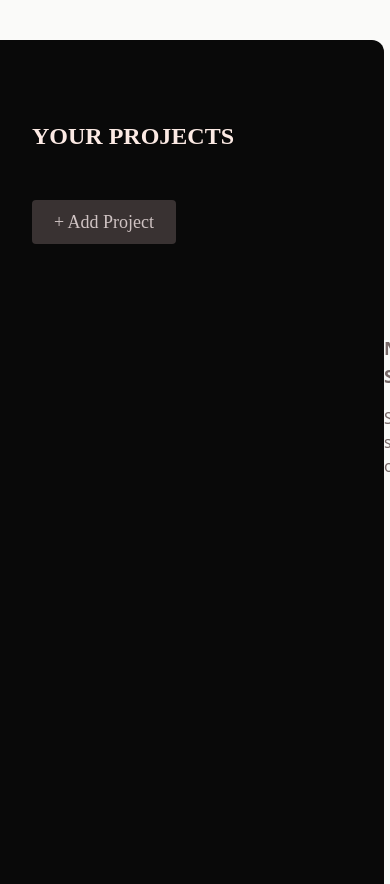
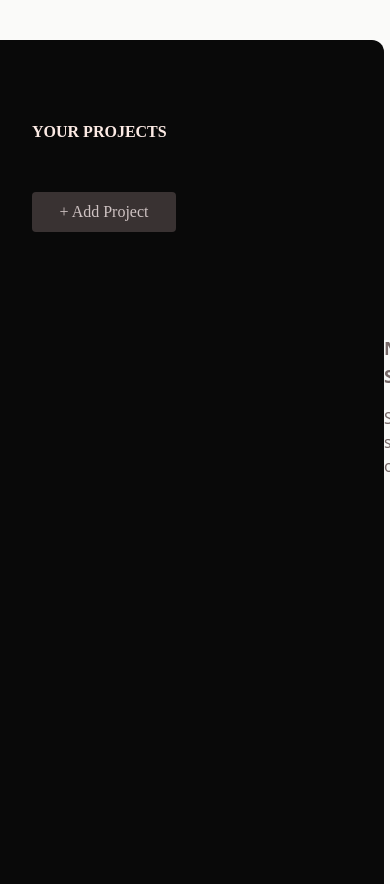
Before and after one commit to kajzerkasia/projectManagementApp, a React (Vite) app: page / in a window 390 px wide. Shown: the top 884 px of the page. Built offline with nearby package versions, Linux system fonts and the light colour scheme.

Commit message:
Added some responsive CSS rules to index.css

```diff
--- a/src/index.css
+++ b/src/index.css
@@ -8,15 +8,15 @@
 
 @layer components {
     .aside-menu-container {
-        @apply flex flex-col items-start w-96 min-w-aside-min-width h-screen bg-almost-black mt-10 text-almost-white rounded-tr-xl font-main;
+        @apply flex flex-col items-start w-1/3 md:w-96 min-w-aside-min-width h-screen bg-almost-black mt-10 text-almost-white rounded-tr-xl font-main;
     }
 
     .aside-menu-h1 {
-        @apply uppercase font-bold pt-20 pb-12 text-2xl text-almost-white ml-8;
+        @apply uppercase font-bold pt-20 pb-12 md:text-2xl text-almost-white ml-8;
     }
 
     .aside-menu-button {
-        @apply w-36 mb-10 mx-0 py-2 bg-warm-grey ml-8 rounded text-aside-text-grey text-lg hover:bg-lighter-warm-grey hover:text-almost-white;
+        @apply w-36 mb-10 mx-0 py-2 bg-warm-grey ml-8 rounded text-aside-text-grey text-base md:text-lg hover:bg-lighter-warm-grey hover:text-almost-white;
     }
 
     .aside-menu-tabs {
```
